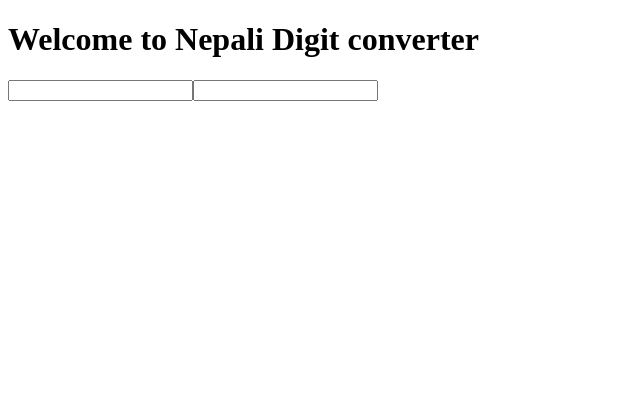
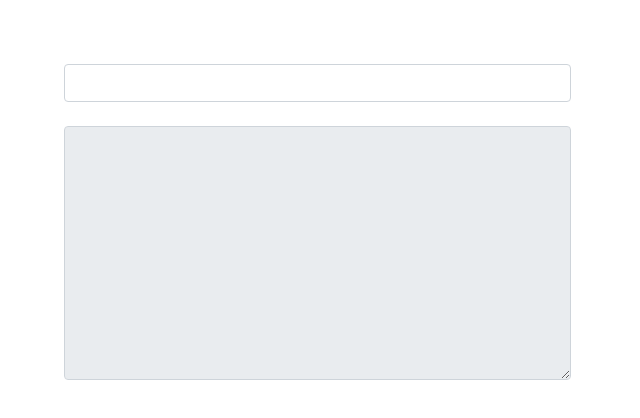
Before and after one commit to Darkassasin/Nepali-digit, an Angular app: page / in a window 1280 px wide. Shown: the top 418 px of the page, without its empty margins (0-640 px from the left). Built offline with nearby package versions, Linux system fonts and the light colour scheme.

Commit message:
UI Fixes

```diff
--- a/src/app/app.component.html
+++ b/src/app/app.component.html
@@ -1,3 +1,5 @@
-<h1>Welcome to Nepali Digit converter</h1>
-<input type="number" [(ngModel)]="digit" (blur)="convert()" (keyup)="digitCount()">
-<input type="text" [(ngModel)]="nepaliDigit">
+
+<div style="margin-top:5%; margin-left: 5%;">
+  <input type="text" class="form-control col-md-5" [(ngModel)]="digit" (keyup)="convert()"><br>
+  <textarea name="nepaliDigitArea" class="form-control col-md-5"  cols="10" rows="10" disabled>{{nepaliDigit}}</textarea>
+</div>
--- a/src/app/app.component.ts
+++ b/src/app/app.component.ts
@@ -9,38 +9,33 @@ import { NepaliDigitConverterService } from './nepali-digit-converter/nepali-dig
 export class AppComponent {
   digit:number;
   nepaliDigit:string="";
-  totalDigit:number=0;
-  ngOnInit(){
-  }
 
   constructor(private _digitConverter:NepaliDigitConverterService){}
 
 
   getnepaliDigit(digit):string{
-    return this._digitConverter.getNepaliDigit(digit);
-  }
-
-  digitCount(){
-
-    console.log(this.totalDigit)
+    return this._digitConverter.convertToNepaliDigit(digit);
   }
   convert(){
-    let n:number=this.digit;
-    let m:number=0;
-    while(n!=0){
-      m=n%10;
-      n=Math.floor(n/10);
-      this.totalDigit+=1;
-    }
-     n=this.digit;
-     m=0;
-    while(n!=0){
-      console.log("totaldigit==>"+this.totalDigit);
-      m=Math.floor(n/Math.pow(10,this.totalDigit-1));
-      console.log(m);
-      this.nepaliDigit=this.nepaliDigit + this.getnepaliDigit(m);
-      n=n%Math.pow(10,this.totalDigit-1);
-      this.totalDigit-=1;
-    }
+    // let n:number=this.digit;
+    // let m:number=0;
+    // while(n!=0){
+    //   m=n%10;
+    //   n=Math.floor(n/10);
+    //   this.totalDigit+=1;
+    // }
+    //  n=this.digit;
+    //  m=0;
+    // while(n!=0){
+    //   console.log("totaldigit==>"+this.totalDigit);
+    //   m=Math.floor(n/Math.pow(10,this.totalDigit-1));
+    //   console.log(m);
+    //   this.nepaliDigit=this.nepaliDigit + this.getnepaliDigit(m);
+    //   n=n%Math.pow(10,this.totalDigit-1);
+    //   this.totalDigit-=1;
+    // }
+    console.log(this.digit);
+    this.nepaliDigit=this.getnepaliDigit(this.digit);
+    console.log(this.nepaliDigit)
   }
 }
--- a/src/app/nepali-digit-converter/nepali-digit-converter.service.ts
+++ b/src/app/nepali-digit-converter/nepali-digit-converter.service.ts
@@ -3,7 +3,8 @@ import {Component, Injectable} from "@angular/core";
 @Injectable()
 export class NepaliDigitConverterService {
     nepaliDigit:string="";
-    convert(entNumber): string {
+
+    convertToNepaliDigit(entNumber): string {
         entNumber=String(entNumber);
         this.nepaliDigit="";
         let m: number = 0;
@@ -20,7 +21,6 @@ export class NepaliDigitConverterService {
             i++;
             // console.log(this.nepaliDigit);
         }
-        console.log(this.nepaliDigit);
         return this.nepaliDigit;
     }
 
--- a/src/index.html
+++ b/src/index.html
@@ -1,6 +1,10 @@
 <!doctype html>
 <html lang="en">
 <head>
+  <link rel="stylesheet" href="https://stackpath.bootstrapcdn.com/bootstrap/4.1.0/css/bootstrap.min.css" integrity="sha384-9gVQ4dYFwwWSjIDZnLEWnxCjeSWFphJiwGPXr1jddIhOegiu1FwO5qRGvFXOdJZ4" crossorigin="anonymous">
+  <script src="https://code.jquery.com/jquery-3.3.1.slim.min.js" integrity="sha384-q8i/X+965DzO0rT7abK41JStQIAqVgRVzpbzo5smXKp4YfRvH+8abtTE1Pi6jizo" crossorigin="anonymous"></script>
+  <script src="https://cdnjs.cloudflare.com/ajax/libs/popper.js/1.14.0/umd/popper.min.js" integrity="sha384-cs/chFZiN24E4KMATLdqdvsezGxaGsi4hLGOzlXwp5UZB1LY//20VyM2taTB4QvJ" crossorigin="anonymous"></script>
+  <script src="https://stackpath.bootstrapcdn.com/bootstrap/4.1.0/js/bootstrap.min.js" integrity="sha384-uefMccjFJAIv6A+rW+L4AHf99KvxDjWSu1z9VI8SKNVmz4sk7buKt/6v9KI65qnm" crossorigin="anonymous"></script>
   <meta charset="utf-8">
   <title>DigitNepaliConverter</title>
   <base href="/">
```
